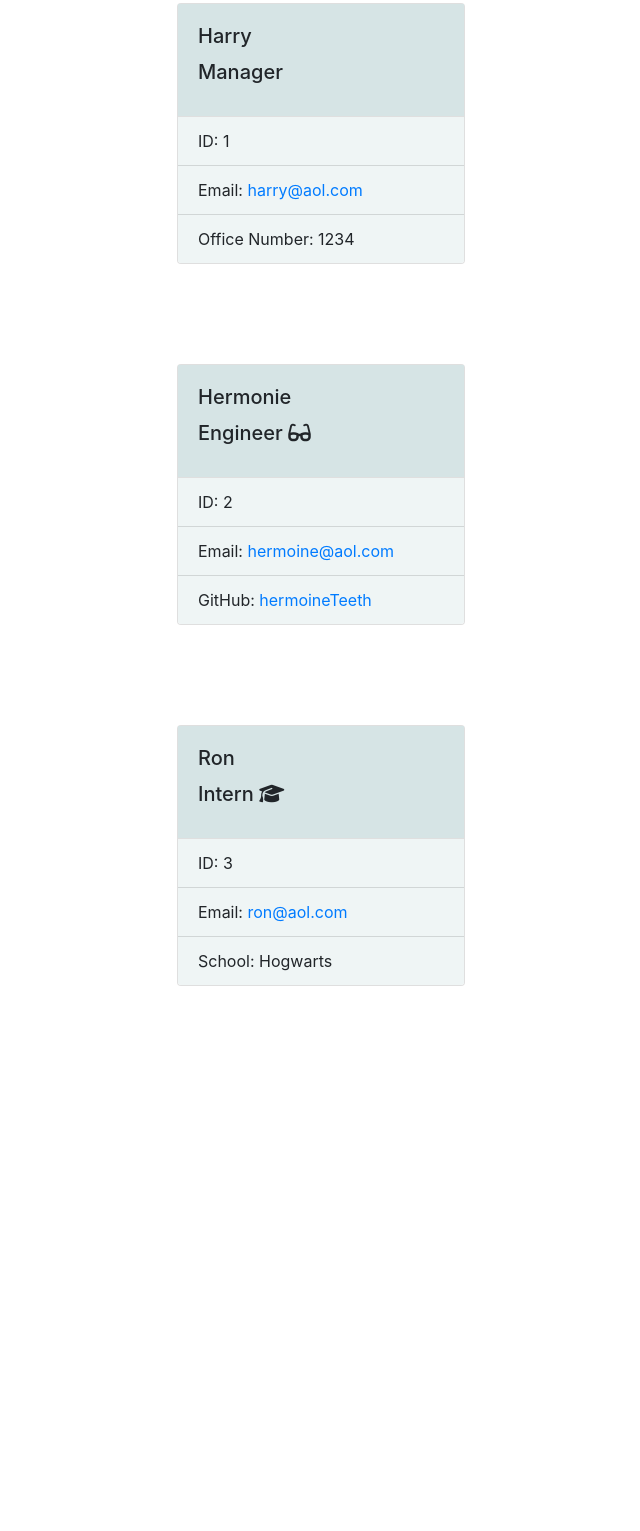
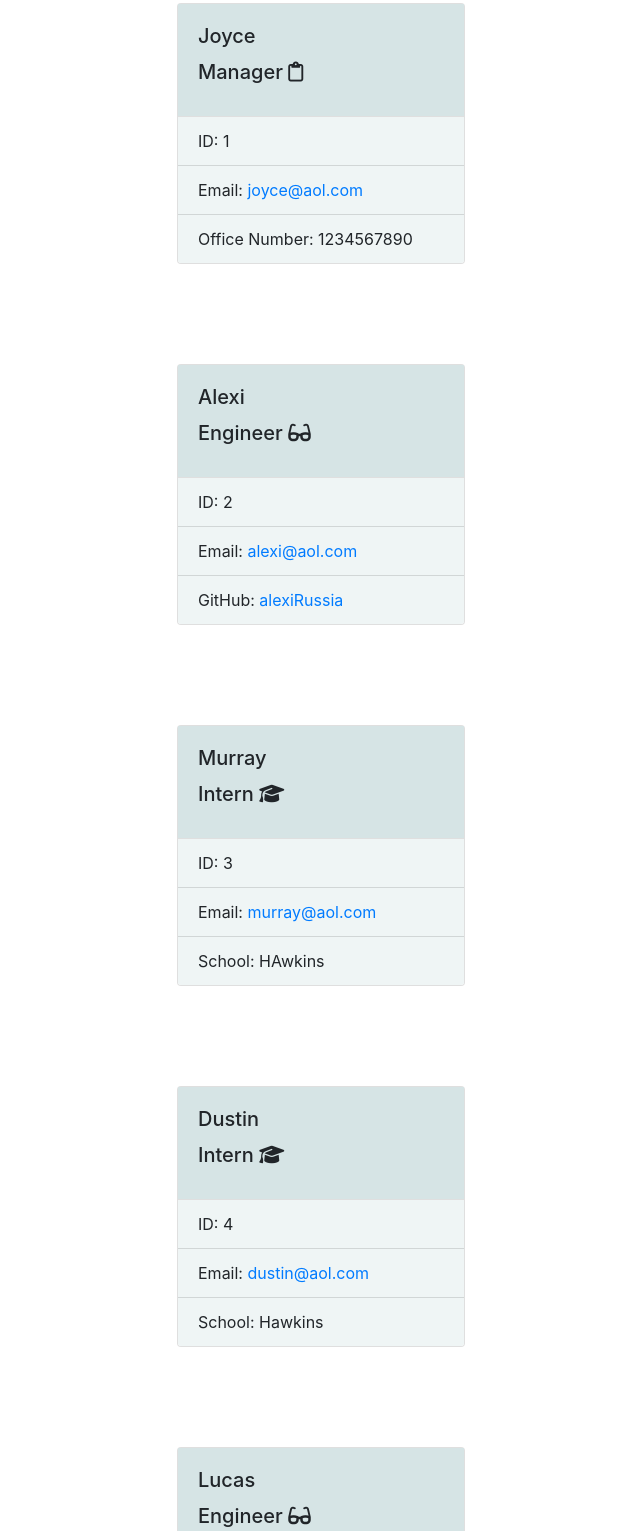
Before and after one commit to Audrey-505/Staff-Write-Up, a website: page index.html in a window 1280 px wide. Shown: the part 169-1700 px from the top of the page, without its empty margins (319-959 px from the left). Before the commit the page ends 1255 px from the top, so only its background shows below. Drawn offline with nearby package versions, Linux system fonts and the light colour scheme.

Commit message:
style changes to html icons and coloring

```diff
--- a/index.html
+++ b/index.html
@@ -16,37 +16,61 @@
 
     <div class="card" style="width: 18rem;">
     <div class="card-body">
-    <h5 class="card-title">Harry</h5>
-    <h5 class="card-title">Manager <i class="bi bi-clipboard"></i></h5>
+    <h5 class="card-title">Joyce</h5>
+    <h5 class="card-title">Manager <i class="fa-regular fa-clipboard"></i></h5>
     </div>
     <ul class="list-group list-group-flush">
     <li class="list-group-item">ID: 1</li>
-    <li class="list-group-item">Email: <a href="mailto:harry@aol.com">harry@aol.com</a></li>
-    <li class="list-group-item">Office Number: 1234</li>
+    <li class="list-group-item">Email: <a href="mailto:joyce@aol.com">joyce@aol.com</a></li>
+    <li class="list-group-item">Office Number: 1234567890</li>
     </ul>
     </div>
     </div>
     <div class="card" style="width: 18rem;">
     <div class="card-body">
-    <h5 class="card-title">Hermonie</h5>
+    <h5 class="card-title">Alexi</h5>
     <h5 class="card-title">Engineer <i class="fa-solid fa-glasses"></i></h5>
     </div>
     <ul class="list-group list-group-flush">
     <li class="list-group-item">ID: 2</li>
-    <li class="list-group-item">Email: <a href="mailto:hermoine@aol.com">hermoine@aol.com</a></li>
-    <li class="list-group-item">GitHub: <a href="https://github.com/hermoineTeeth">hermoineTeeth</a></li>
+    <li class="list-group-item">Email: <a href="mailto:alexi@aol.com">alexi@aol.com</a></li>
+    <li class="list-group-item">GitHub: <a href="https://github.com/alexiRussia">alexiRussia</a></li>
     </ul>
     </div>
     </div>
     <div class="card" style="width: 18rem;">
     <div class="card-body">
-    <h5 class="card-title">Ron</h5>
+    <h5 class="card-title">Murray</h5>
     <h5 class="card-title">Intern <i class="fa-solid fa-graduation-cap"></i></h5>
     </div>
     <ul class="list-group list-group-flush">
     <li class="list-group-item">ID: 3</li>
-    <li class="list-group-item">Email: <a href="mailto:ron@aol.com">ron@aol.com</a></li>
-    <li class="list-group-item">School: Hogwarts</li>
+    <li class="list-group-item">Email: <a href="mailto:murray@aol.com">murray@aol.com</a></li>
+    <li class="list-group-item">School: HAwkins</li>
+    </ul>
+    </div>
+    </div>
+    <div class="card" style="width: 18rem;">
+    <div class="card-body">
+    <h5 class="card-title">Dustin</h5>
+    <h5 class="card-title">Intern <i class="fa-solid fa-graduation-cap"></i></h5>
+    </div>
+    <ul class="list-group list-group-flush">
+    <li class="list-group-item">ID: 4</li>
+    <li class="list-group-item">Email: <a href="mailto:dustin@aol.com">dustin@aol.com</a></li>
+    <li class="list-group-item">School: Hawkins</li>
+    </ul>
+    </div>
+    </div>
+    <div class="card" style="width: 18rem;">
+    <div class="card-body">
+    <h5 class="card-title">Lucas</h5>
+    <h5 class="card-title">Engineer <i class="fa-solid fa-glasses"></i></h5>
+    </div>
+    <ul class="list-group list-group-flush">
+    <li class="list-group-item">ID: 5</li>
+    <li class="list-group-item">Email: <a href="mailto:lucas@aol.com">lucas@aol.com</a></li>
+    <li class="list-group-item">GitHub: <a href="https://github.com/LucasRocks">LucasRocks</a></li>
     </ul>
     </div>
     </div>
--- a/index.js
+++ b/index.js
@@ -15,7 +15,7 @@
     <div class="card" style="width: 18rem;">
     <div class="card-body">
     <h5 class="card-title">${currentManager.getName()}</h5>
-    <h5 class="card-title">${currentManager.getRole()} <i class="bi bi-clipboard"></i></h5>
+    <h5 class="card-title">${currentManager.getRole()} <i class="fa-regular fa-clipboard"></i></h5>
     </div>
     <ul class="list-group list-group-flush">
     <li class="list-group-item">ID: ${currentManager.getId()}</li>
--- a/style.css
+++ b/style.css
@@ -1,5 +1,5 @@
-nav {
-    text-align: center;
+.navbar {
+    background-color: #DEF5E5 ;
 }
 
 .card {
```
